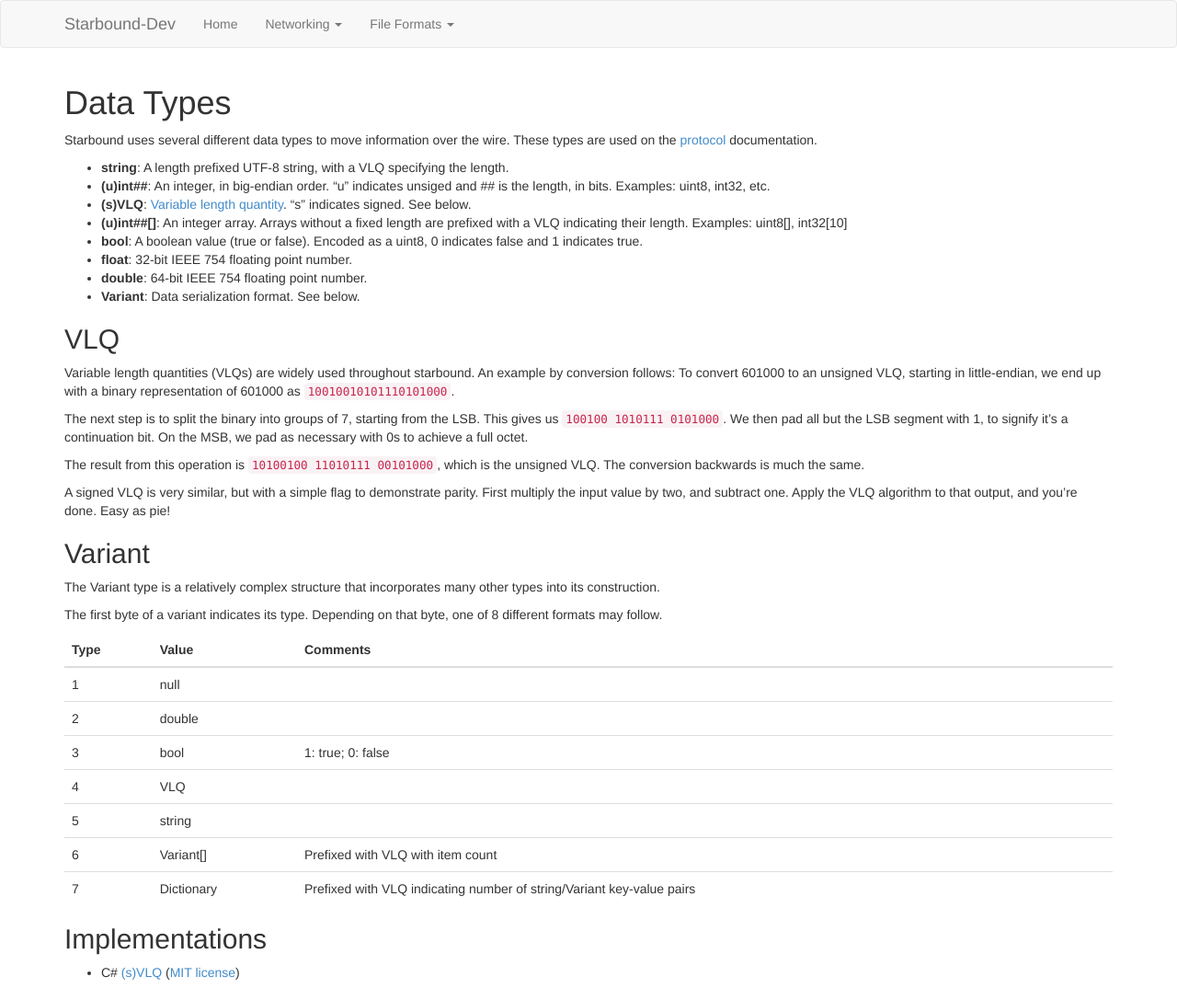
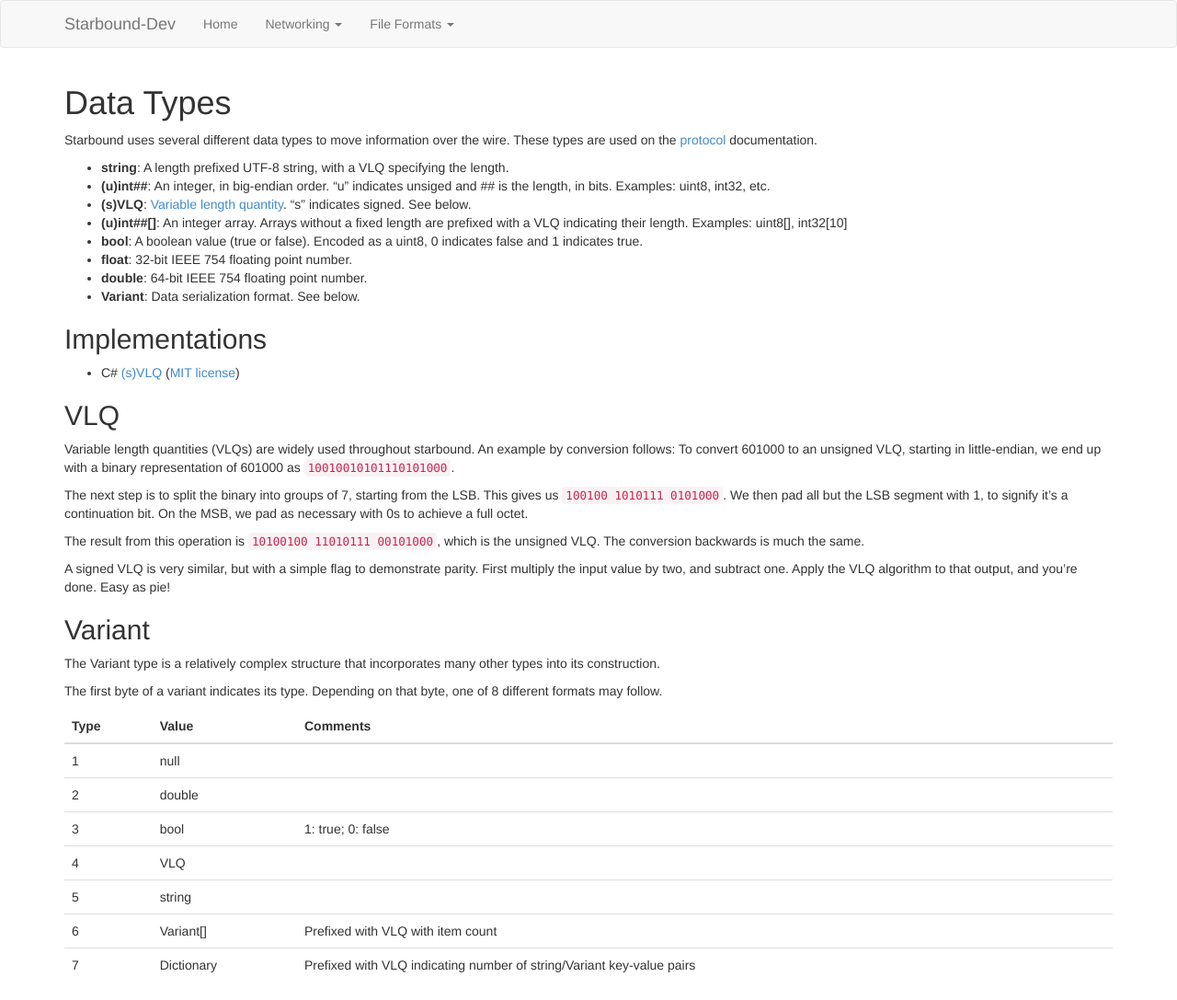
Before and after one commit to ddevault/starbound-dev, a Jekyll site: the page built from networking/data-types.md, in a window 1280 px wide. Shown: the whole page at 92% size. Built offline with Jekyll 4.4.1, drawn with Linux system fonts in a browser that asks for light colours; Markdown is read by kramdown in place of the engine named in the settings; part of the change alters nothing that is shown.

```diff
--- a/networking/data-types.md
+++ b/networking/data-types.md
@@ -16,6 +16,9 @@ Starbound uses several different data types to move information over the wire. T
 * **double**: 64-bit IEEE 754 floating point number.
 * **Variant**: Data serialization format. See below.
 
+## Implementations
+
+* C# [(s)VLQ](https://gist.github.com/SirCmpwn/9c2133b99f529a2d7213) ([MIT license](https://github.com/SirCmpwn/StarNet/blob/master/LICENSE))
 
 ## VLQ
 
@@ -80,7 +83,3 @@ The first byte of a variant indicates its type. Depending on that byte, one of 8
         </tr>
     </tbody>
 </table>
-
-## Implementations
-
-* C# [(s)VLQ](https://gist.github.com/SirCmpwn/9c2133b99f529a2d7213) ([MIT license](https://github.com/SirCmpwn/StarNet/blob/master/LICENSE))
```
